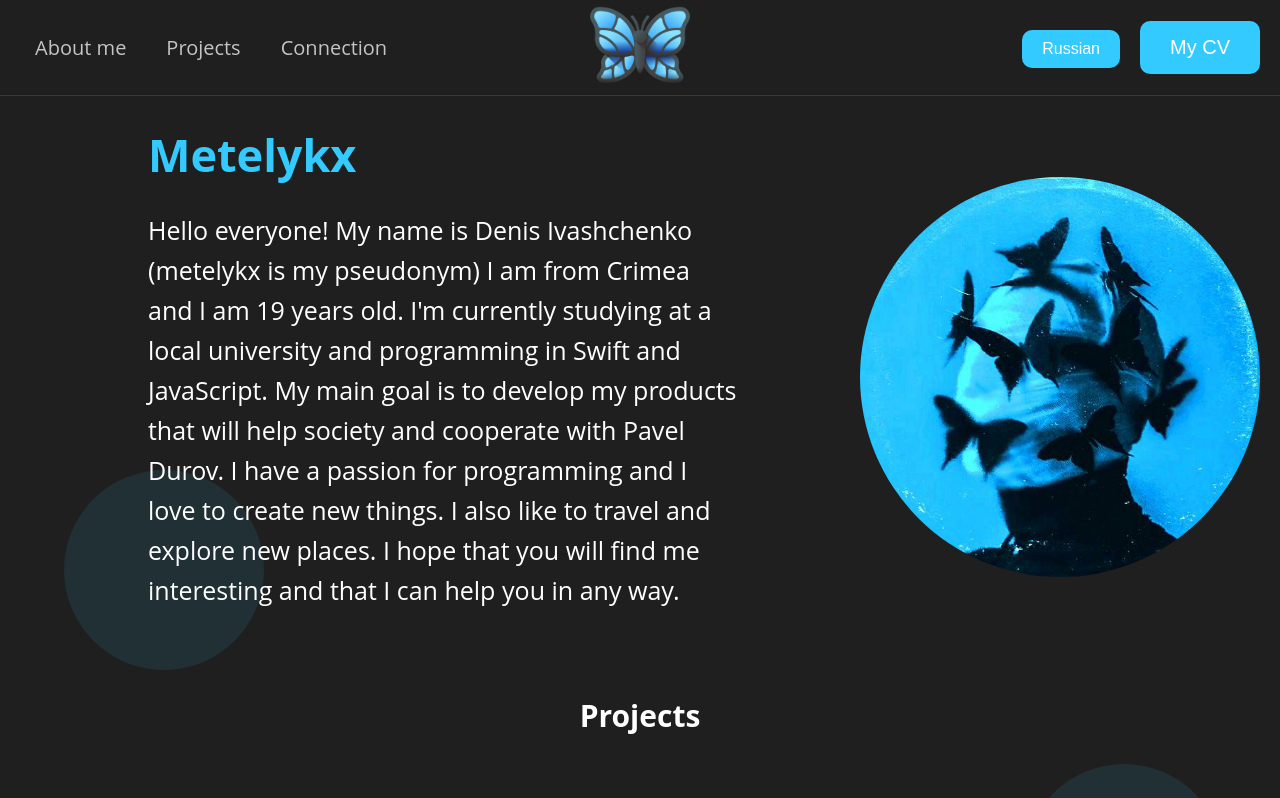
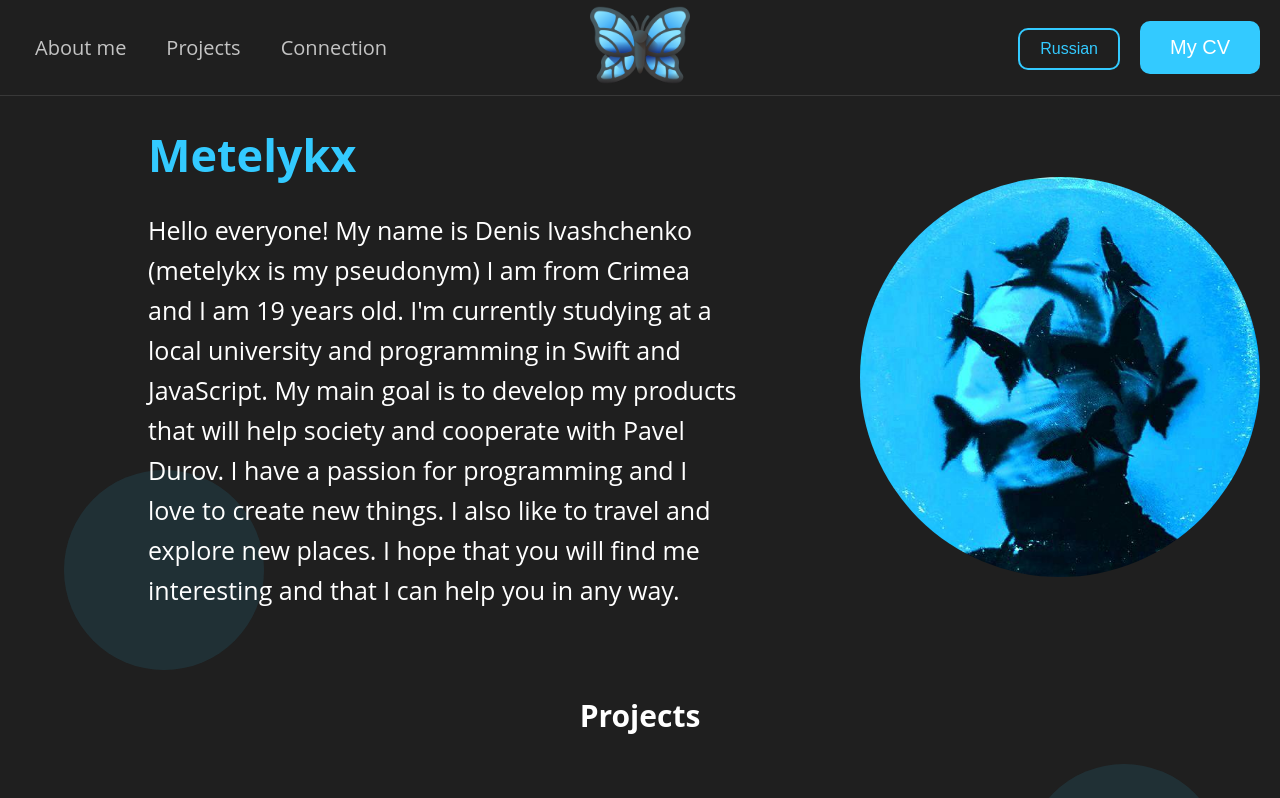
Before and after one commit to metelykx/website, a Vue app: page / in a window 1280 px wide. Shown: the top 798 px of the page. Built offline with nearby package versions, Linux system fonts and the light colour scheme.

Commit message:
picture links

```diff
--- a/src/App.vue
+++ b/src/App.vue
@@ -226,7 +226,7 @@ a {
   position: relative;
 }
 
-a::after {
+.links a::after {
   content: '';
   position: absolute;
   left: 0;
@@ -276,6 +276,16 @@ a:hover {
   padding: 10px 20px; /* Уменьшаем padding */
   font-size: 16px; /* Уменьшаем размер шрифта */
   margin-right: 20px; /* Отодвигаем кнопку левее */
+  background-color: transparent; /* Прозрачный фон */
+  border: 2px solid #33CAFF; /* Граница с цветом #33CAFF */
+  color: #33CAFF; /* Цвет текста */
+  transition: background-color 0.3s ease, color 0.3s ease, border-color 0.3s ease; /* Плавные переходы */
+}
+
+.my-button.translate-button:hover {
+  background-color: #33CAFF; /* Фон при наведении */
+  color: white; /* Цвет текста при наведении */
+  border-color: #33CAFF; /* Цвет границы при наведении */
 }
 
 .my-button:hover {
@@ -469,6 +479,10 @@ a:hover {
   margin: 0 auto;
 }
 
+.social_media a {
+  outline: none; /* Убираем голубую обводку при наведении */
+}
+
 .social_media img {
   width: 250px;
   height: 250px;
```
